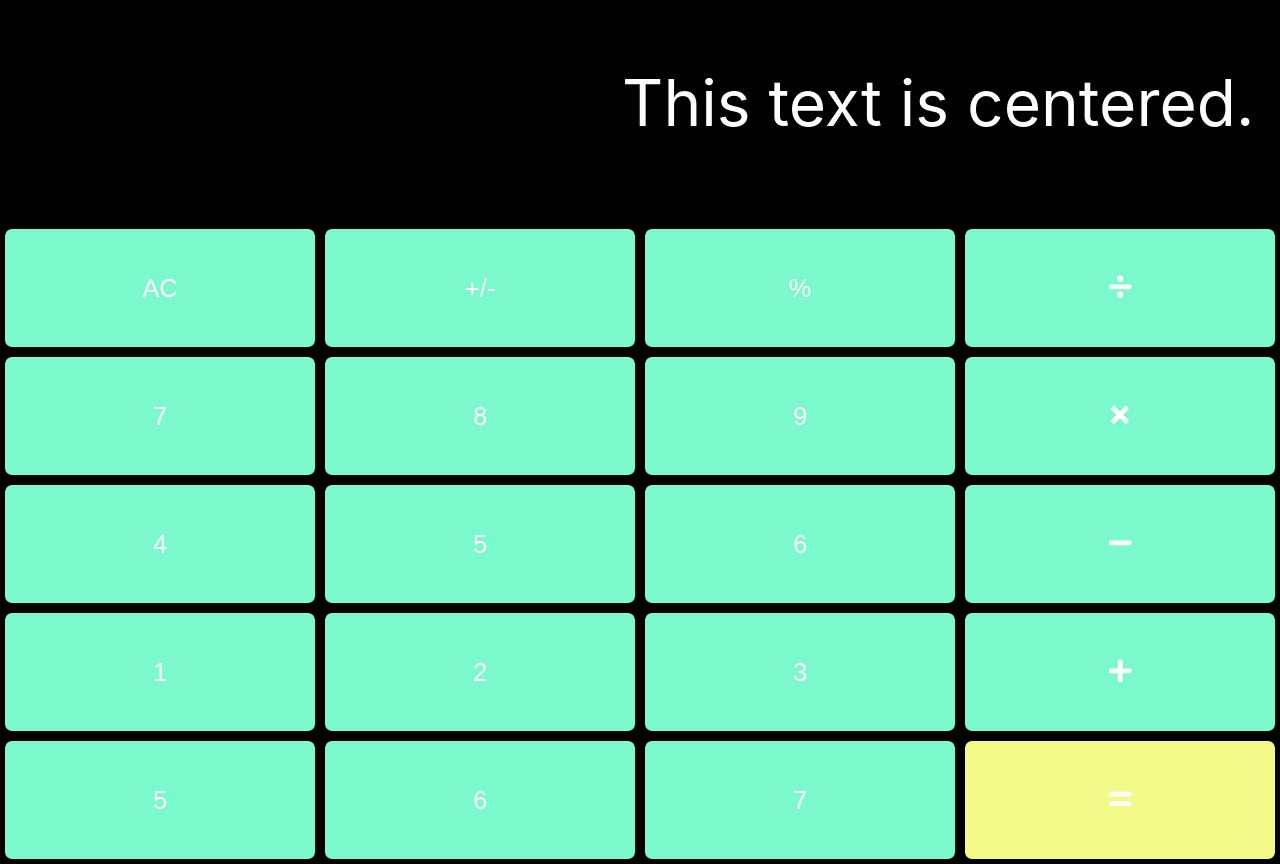
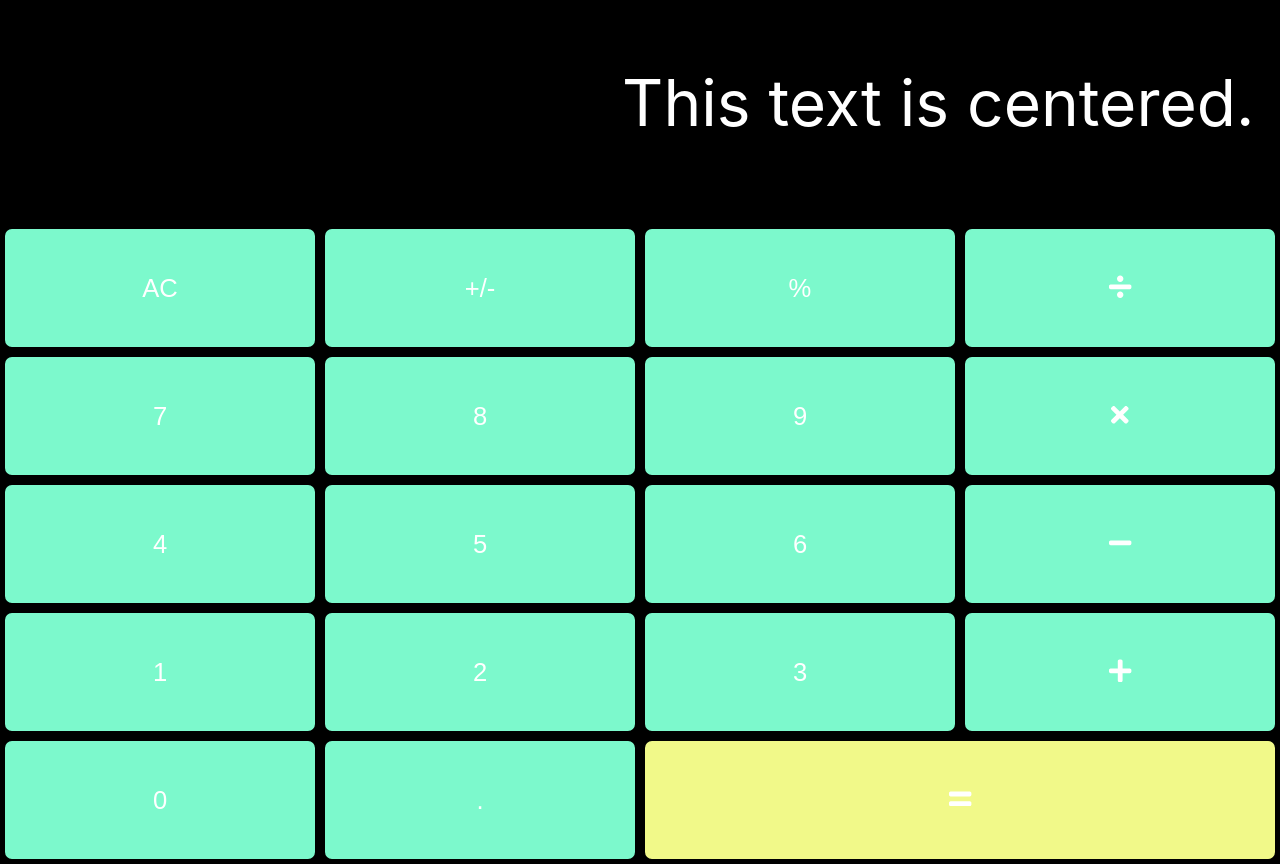
Before and after one commit to NHKK/react-calc, a React (Create React App) app: page / in a window 1280 px wide. Built offline with nearby package versions, Linux system fonts and the light colour scheme.

Commit message:
css last row

```diff
--- a/src/App.js
+++ b/src/App.js
@@ -48,10 +48,9 @@ function App() {
             </button>
           </div>
           <div className='btn-row-container'>
-            <button className='btn'>5</button>
-            <button className='btn'>6</button>
-            <button className='btn'>7</button>
-            <button className='btn yellow-bkg'>
+            <button className='btn'>0</button>
+            <button className='btn'>.</button>
+            <button className='btn btn-two yellow-bkg'>
               <FontAwesomeIcon icon={faEquals} />
             </button>
           </div>
--- a/src/index.css
+++ b/src/index.css
@@ -60,3 +60,6 @@ code {
 .yellow-bkg:focus {
   background: #c7b1fb;
 }
+.btn-two {
+  width: 50%;
+}
```
